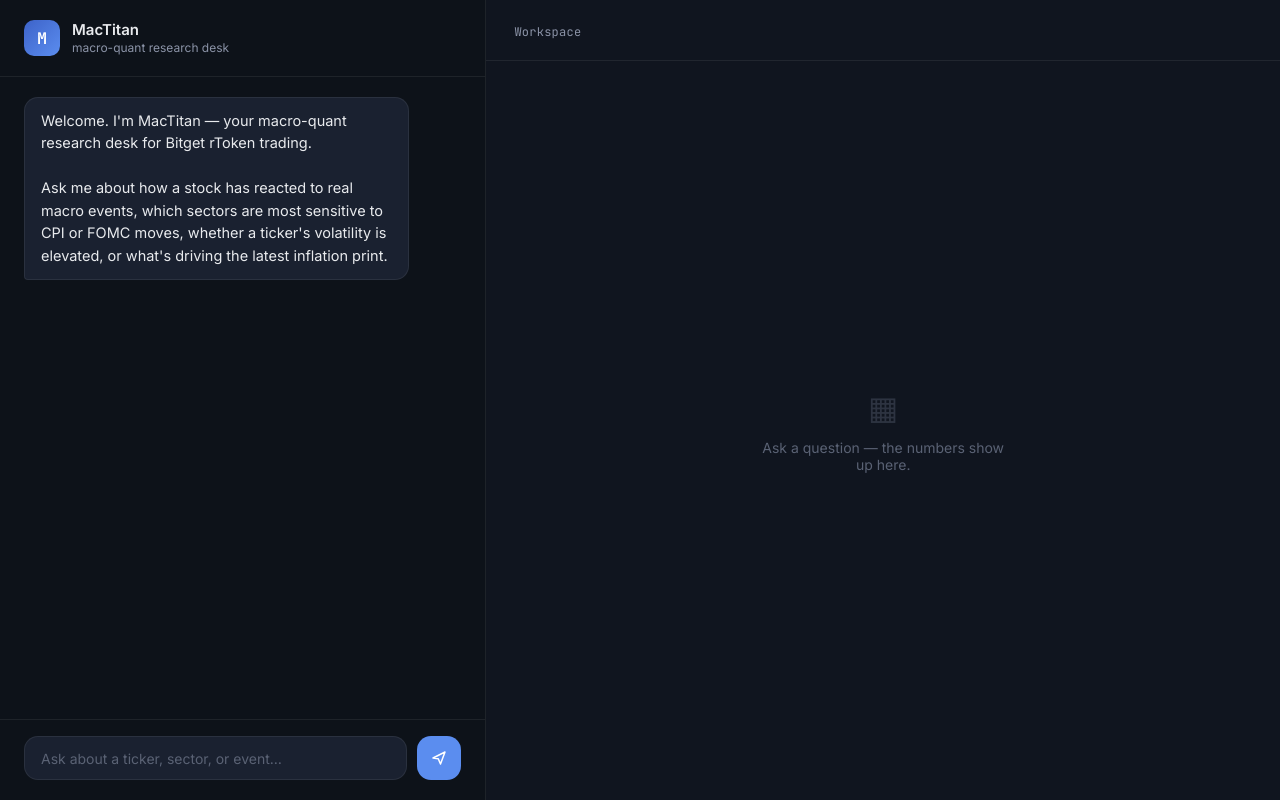
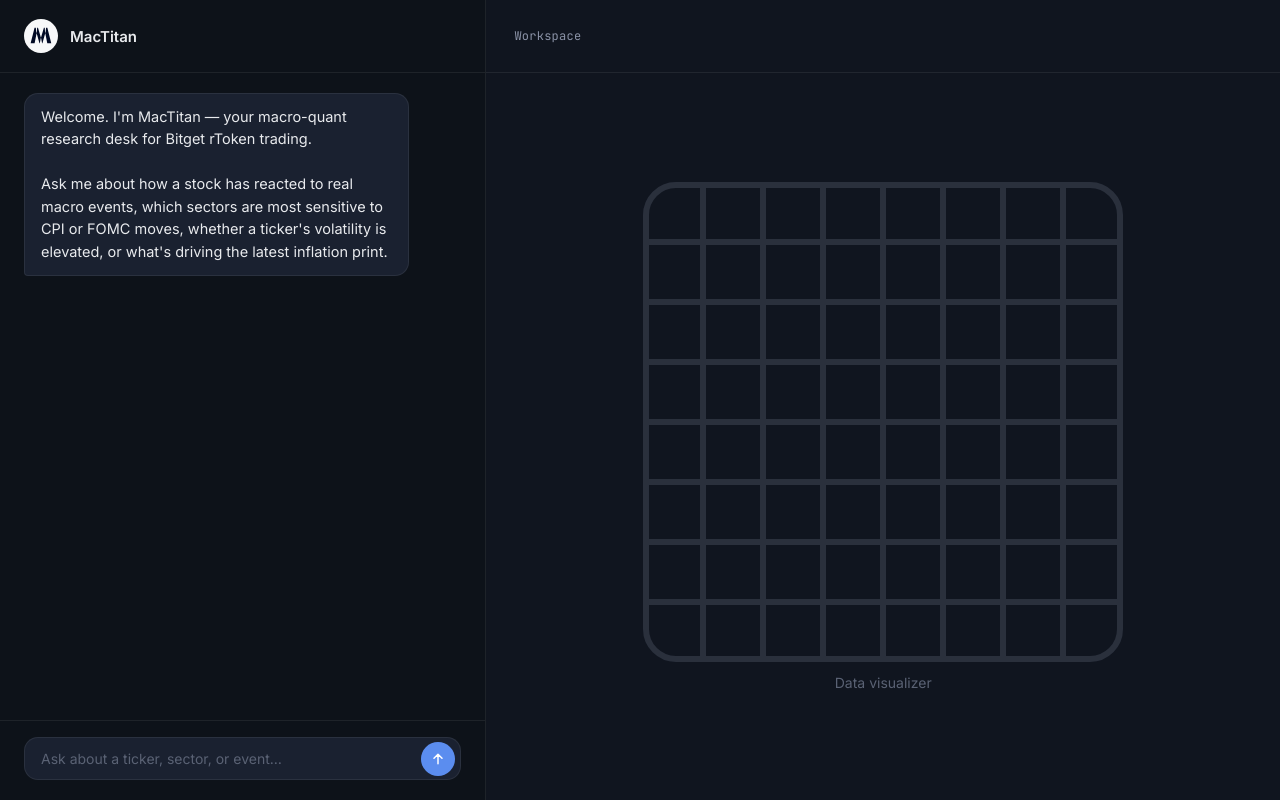
Before and after one commit to trippleyay/mactitan, a plain HTML site: page web/index.html in a window 1280 px wide. Drawn offline with nearby package versions, Linux system fonts and the light colour scheme.

Commit message:
web user interface, designed and tested

```diff
--- a/web/app.js
+++ b/web/app.js
@@ -116,7 +116,7 @@ function showThinking() {
   msg.className = "msg msg-assistant";
   msg.id = "thinkingMsg";
   const bubble = document.createElement("div");
-  bubble.className = "msg-bubble orb-thinking";
+  bubble.className = "orb-thinking";
   bubble.innerHTML = `<span class="orb">${buildOrbCellsHtml()}</span><span class="orb-thinking-text">Crunching the numbers…</span>`;
   msg.appendChild(bubble);
   chatThread.appendChild(msg);
--- a/web/index.html
+++ b/web/index.html
@@ -7,6 +7,8 @@
 <link rel="preconnect" href="https://fonts.googleapis.com">
 <link rel="preconnect" href="https://fonts.gstatic.com" crossorigin>
 <link href="https://fonts.googleapis.com/css2?family=Inter:wght@400;500;600;700&family=JetBrains+Mono:wght@400;500;600;700&display=swap" rel="stylesheet">
+<link rel="icon" type="image/png" href="favicon.png">
+<link rel="icon" type="image/x-icon" href="favicon.ico">
 <link rel="stylesheet" href="style.css">
 <script src="https://cdn.jsdelivr.net/npm/chart.js@4.4.1/dist/chart.umd.min.js"></script>
 <script src="https://cdn.jsdelivr.net/npm/marked@12.0.0/lib/marked.umd.js"></script>
@@ -19,11 +21,8 @@
   <div class="chat-panel">
     <div class="chat-header">
       <div class="brand">
-        <div class="brand-mark">M</div>
-        <div class="brand-text">
-          <span class="brand-name">MacTitan</span>
-          <span class="brand-sub">macro-quant research desk</span>
-        </div>
+        <div class="brand-mark"><img src="logo.svg" alt="MacTitan"></div>
+        <span class="brand-name">MacTitan</span>
       </div>
     </div>
 
@@ -38,12 +37,14 @@
     </div>
 
     <div class="chat-input-row">
-      <input type="text" id="chatInput" class="chat-input" placeholder="Ask about a ticker, sector, or event…" autocomplete="off" />
-      <button id="sendBtn" class="send-btn" aria-label="Send">
-        <svg width="18" height="18" viewBox="0 0 24 24" fill="none">
-          <path d="M4 12L20 4L14 20L11 13L4 12Z" stroke="currentColor" stroke-width="2" stroke-linejoin="round"/>
-        </svg>
-      </button>
+      <div class="chat-input-wrap">
+        <input type="text" id="chatInput" class="chat-input" placeholder="Ask about a ticker, sector, or event…" autocomplete="off" />
+        <button id="sendBtn" class="send-btn" aria-label="Send">
+          <svg width="16" height="16" viewBox="0 0 24 24" fill="none">
+            <path d="M12 19V5M12 5L6 11M12 5L18 11" stroke="currentColor" stroke-width="2.2" stroke-linecap="round" stroke-linejoin="round"/>
+          </svg>
+        </button>
+      </div>
     </div>
   </div>
 
@@ -54,8 +55,24 @@
     </div>
     <div class="workspace-body" id="workspaceBody">
       <div class="workspace-empty">
-        <div class="workspace-empty-icon">▦</div>
-        <p>Ask a question — the numbers show up here.</p>
+        <svg class="workspace-empty-icon" viewBox="0 0 24 24" fill="none">
+          <rect x="0.15" y="0.15" width="23.7" height="23.7" rx="1.5" stroke="currentColor" stroke-width="0.3"/>
+          <line x1="3" y1="0.15" x2="3" y2="23.85" stroke="currentColor" stroke-width="0.3"/>
+          <line x1="6" y1="0.15" x2="6" y2="23.85" stroke="currentColor" stroke-width="0.3"/>
+          <line x1="9" y1="0.15" x2="9" y2="23.85" stroke="currentColor" stroke-width="0.3"/>
+          <line x1="12" y1="0.15" x2="12" y2="23.85" stroke="currentColor" stroke-width="0.3"/>
+          <line x1="15" y1="0.15" x2="15" y2="23.85" stroke="currentColor" stroke-width="0.3"/>
+          <line x1="18" y1="0.15" x2="18" y2="23.85" stroke="currentColor" stroke-width="0.3"/>
+          <line x1="21" y1="0.15" x2="21" y2="23.85" stroke="currentColor" stroke-width="0.3"/>
+          <line x1="0.15" y1="3" x2="23.85" y2="3" stroke="currentColor" stroke-width="0.3"/>
+          <line x1="0.15" y1="6" x2="23.85" y2="6" stroke="currentColor" stroke-width="0.3"/>
+          <line x1="0.15" y1="9" x2="23.85" y2="9" stroke="currentColor" stroke-width="0.3"/>
+          <line x1="0.15" y1="12" x2="23.85" y2="12" stroke="currentColor" stroke-width="0.3"/>
+          <line x1="0.15" y1="15" x2="23.85" y2="15" stroke="currentColor" stroke-width="0.3"/>
+          <line x1="0.15" y1="18" x2="23.85" y2="18" stroke="currentColor" stroke-width="0.3"/>
+          <line x1="0.15" y1="21" x2="23.85" y2="21" stroke="currentColor" stroke-width="0.3"/>
+        </svg>
+        <p>Data visualizer</p>
       </div>
     </div>
   </div>
--- a/web/style.css
+++ b/web/style.css
@@ -79,7 +79,10 @@ html, body {
 }
 
 .chat-header {
-  padding: 20px 24px;
+  height: 73px;
+  padding: 0 24px;
+  display: flex;
+  align-items: center;
   border-bottom: 1px solid var(--border-subtle);
 }
 
@@ -90,35 +93,26 @@ html, body {
 }
 
 .brand-mark {
-  width: 36px;
-  height: 36px;
-  border-radius: var(--radius-sm);
-  background: linear-gradient(135deg, var(--bubble-user-start), var(--bubble-user-end));
+  width: 34px;
+  height: 34px;
+  border-radius: 50%;
+  overflow: hidden;
+  flex-shrink: 0;
   display: flex;
   align-items: center;
   justify-content: center;
-  font-family: var(--font-mono);
-  font-weight: 700;
-  font-size: 16px;
-  color: white;
-  flex-shrink: 0;
 }
 
-.brand-text {
-  display: flex;
-  flex-direction: column;
-  line-height: 1.25;
+.brand-mark img {
+  width: 100%;
+  height: 100%;
+  object-fit: cover;
 }
 
 .brand-name {
   font-weight: 600;
   font-size: 15px;
   color: var(--text-primary);
-}
-
-.brand-sub {
-  font-size: 12px;
-  color: var(--text-muted);
 }
 
 .chat-thread {
@@ -134,8 +128,17 @@ html, body {
   width: 6px;
 }
 .chat-thread::-webkit-scrollbar-thumb {
+  background: transparent;
+  border-radius: 3px;
+}
+.chat-thread:hover::-webkit-scrollbar-thumb {
   background: var(--border-medium);
-  border-radius: 3px;
+}
+.chat-thread {
+  scrollbar-color: transparent transparent;
+}
+.chat-thread:hover {
+  scrollbar-color: var(--border-medium) transparent;
 }
 
 .msg {
@@ -201,19 +204,27 @@ html, body {
   font-size: 11px;
 }
 
-/* Orb thinking indicator — 3x3 lattice, comet travels the ring perimeter */
+/* Orb thinking indicator — 3x3 lattice, one bright head with a short
+   fading tail chases clockwise around the ring perimeter. Deliberately
+   NOT combined with any position animation — that murkied the effect
+   into an unclear blur. Pure opacity/glow staggering reads much more
+   clearly as "one dot moving." */
 
 .orb-thinking {
-  display: flex;
+  display: inline-flex;
   align-items: center;
   gap: 10px;
-  padding: 13px 16px;
+  padding: 8px 16px 8px 12px;
+  border-radius: 999px;
+  background: var(--bg-card);
+  border: 1px solid var(--border-subtle);
+  width: fit-content;
 }
 
 .orb {
   position: relative;
-  width: 20px;
-  height: 20px;
+  width: 18px;
+  height: 18px;
   flex-shrink: 0;
 }
 
@@ -222,54 +233,76 @@ html, body {
   width: 4px;
   height: 4px;
   border-radius: 50%;
-  background: var(--bg-card);
-  opacity: 0.15;
-  animation: orb-glow 1700ms linear infinite, orb-settle 1700ms ease-in-out infinite;
+  background: var(--accent);
+  opacity: 0;
+  animation: orb-chase 1700ms linear infinite;
 }
 
 .orb-cell[data-still] {
-  animation: none;
-  opacity: 0.18;
-  background: var(--border-medium);
+  display: none; /* interior cell plays no role in the chase — omit entirely */
 }
 
-@keyframes orb-settle {
-  0%   { transform: translate(var(--orb-ax), var(--orb-ay)); }
-  50%  { transform: translate(0, 0); }
-  100% { transform: translate(var(--orb-bx), var(--orb-by)); }
-}
-
-@keyframes orb-glow {
-  0%, 100% { opacity: 0.15; background: var(--bg-card); box-shadow: none; }
-  50%      { opacity: 1; background: var(--accent); box-shadow: 0 0 6px var(--accent); }
+@keyframes orb-chase {
+  0%   { opacity: 0; }
+  2%   { opacity: 1; box-shadow: 0 0 7px 1px var(--accent); }
+  14%  { opacity: 0.45; box-shadow: none; }
+  28%  { opacity: 0.15; }
+  40%  { opacity: 0; }
+  100% { opacity: 0; }
 }
 
 .orb-thinking-text {
   font-size: 13px;
   color: var(--text-muted);
+  background: linear-gradient(
+    90deg,
+    var(--text-muted) 0%,
+    var(--text-muted) 42%,
+    #ffffff 50%,
+    var(--text-muted) 58%,
+    var(--text-muted) 100%
+  );
+  background-size: 220% 100%;
+  -webkit-background-clip: text;
+  background-clip: text;
+  color: transparent;
+  animation: text-shimmer 2.4s ease-in-out infinite;
+}
+
+@keyframes text-shimmer {
+  0%   { background-position: 160% 0; }
+  100% { background-position: -60% 0; }
 }
 
 @media (prefers-reduced-motion: reduce) {
   .orb-cell { animation: none !important; opacity: 0 !important; }
-  .orb-cell[data-mid] {
-    opacity: 0.9 !important;
-    background: var(--accent) !important;
+  .orb-thinking-text {
+    animation: none !important;
+    background: none !important;
+    -webkit-background-clip: initial !important;
+    background-clip: initial !important;
+    color: var(--text-muted) !important;
   }
 }
 
 .chat-input-row {
   padding: 16px 24px 20px;
   border-top: 1px solid var(--border-subtle);
+}
+
+.chat-input-wrap {
+  position: relative;
   display: flex;
-  gap: 10px;
+  align-items: center;
+  border-radius: var(--radius-md);
 }
 
 .chat-input {
-  flex: 1;
+  width: 100%;
   background: var(--bg-card);
   border: 1px solid var(--border-subtle);
   border-radius: var(--radius-md);
-  padding: 12px 16px;
+  padding: 12px 48px 12px 16px;
   color: var(--text-primary);
   font-family: var(--font-sans);
   font-size: 14px;
@@ -286,9 +319,13 @@ html, body {
 }
 
 .send-btn {
-  width: 44px;
-  height: 44px;
-  border-radius: var(--radius-md);
+  position: absolute;
+  right: 6px;
+  top: 50%;
+  transform: translateY(-50%);
+  width: 34px;
+  height: 34px;
+  border-radius: 50%;
   background: var(--accent);
   border: none;
   color: white;
@@ -302,17 +339,17 @@ html, body {
 
 .send-btn:hover {
   background: var(--bubble-user-end);
-  transform: translateY(-1px);
+  transform: translateY(-50%) scale(1.06);
 }
 
 .send-btn:active {
-  transform: translateY(0) scale(0.95);
+  transform: translateY(-50%) scale(0.94);
 }
 
 .send-btn:disabled {
   opacity: 0.4;
   cursor: not-allowed;
-  transform: none;
+  transform: translateY(-50%);
 }
 
 /* ------------------------------------------------------------------ */
@@ -327,7 +364,10 @@ html, body {
 }
 
 .workspace-header {
-  padding: 20px 28px;
+  height: 73px;
+  padding: 0 28px;
+  display: flex;
+  align-items: center;
   border-bottom: 1px solid var(--border-subtle);
 }
 
@@ -356,8 +396,11 @@ html, body {
 }
 
 .workspace-empty-icon {
-  font-size: 32px;
-  opacity: 0.4;
+  width: 480px;
+  height: 480px;
+  max-width: 70%;
+  color: var(--text-faint);
+  opacity: 0.35;
 }
 
 .workspace-empty p {
```
Also changed, not shown: web/favicon.ico (added), web/favicon.png (added), web/landinglogo.svg (added), web/logo.svg (added).
